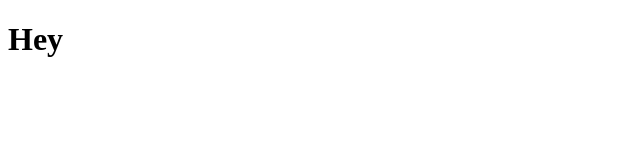
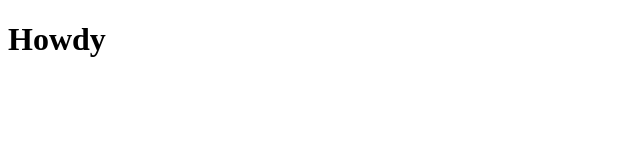
Before and after one commit to govindsartaj/personal-website, a Next.js app: page / in a window 1280 px wide. Shown: the top 160 px of the page, without its empty margins (0-640 px from the left). Built offline with nearby package versions, Linux system fonts and the light colour scheme.

Commit message:
testing deployment

```diff
--- a/pages/index.js
+++ b/pages/index.js
@@ -2,6 +2,6 @@ import Head from 'next/head'
 
 export default function Home() {
   return (
-    <h1>Hey</h1>
+    <h1>Howdy</h1>
   )
 }
```
